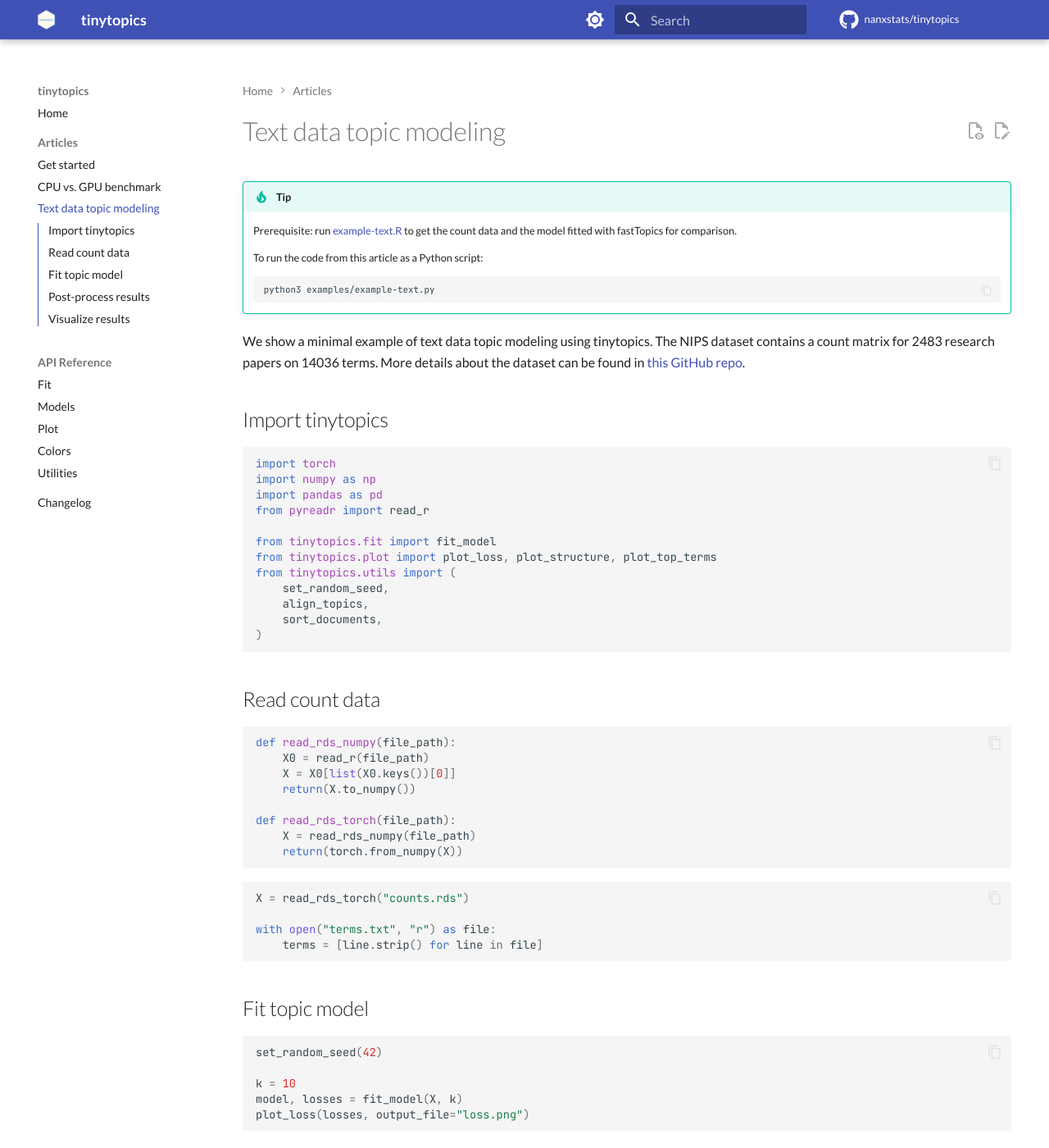
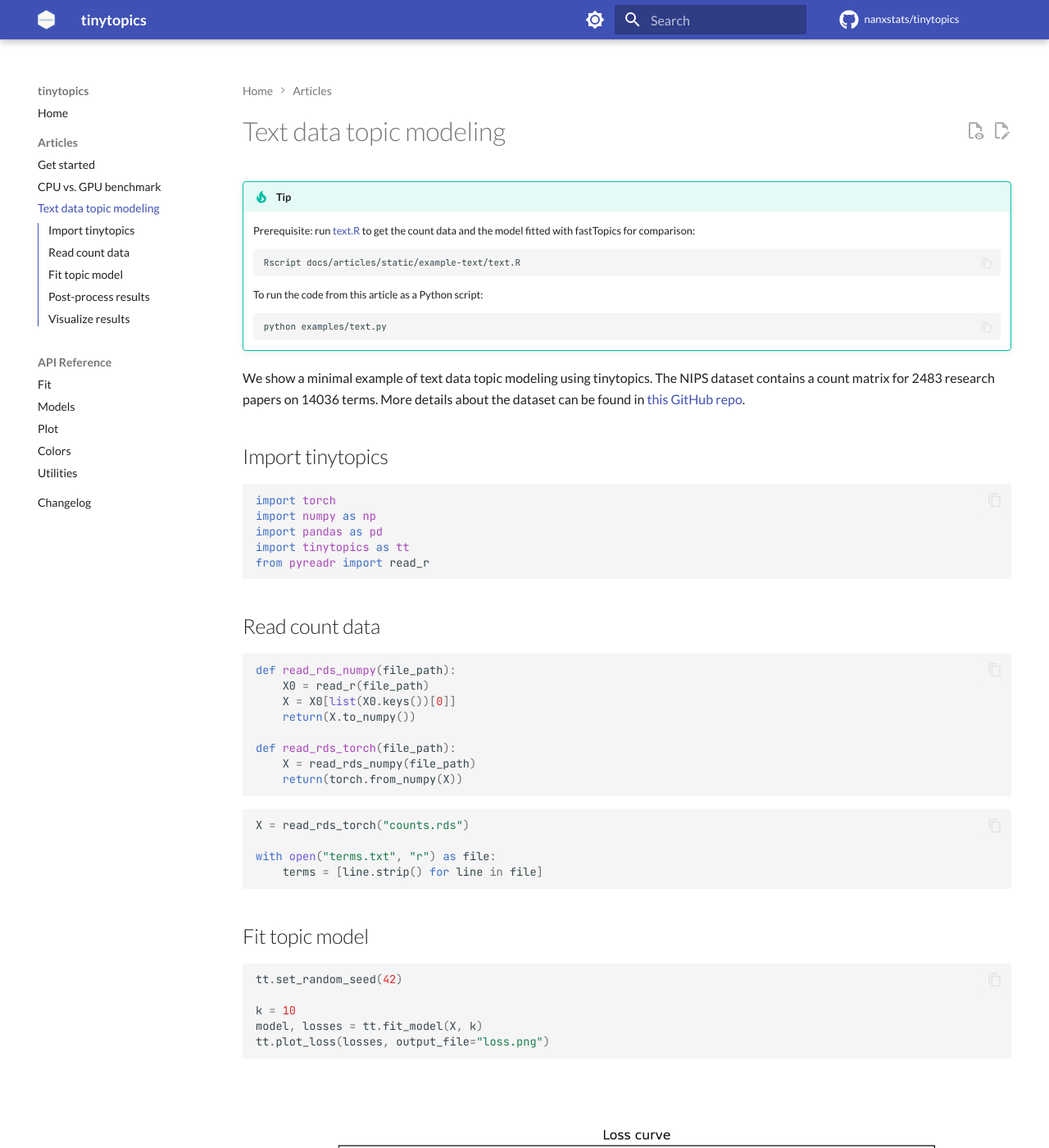
Before and after one commit to nanxstats/tinytopics, an MkDocs documentation site: the page built from docs/articles/text.md, in a window 1280 px wide and 1400 px high. Shown: the whole window at 82% size. Built offline with MkDocs 1.6.1 and Material for MkDocs 9.7.7, drawn with Linux system fonts in a browser that asks for light colours; comment, search, counter and statistics services are not loaded; some of the changed text lies outside the part shown.

Commit message:
Run sync script to mkdocs

````diff
--- a/docs/articles/text.md
+++ b/docs/articles/text.md
@@ -5,13 +5,17 @@
 
 !!! tip
 
-    Prerequisite: run [example-text.R](static/example-text/example-text.R)
-    to get the count data and the model fitted with fastTopics for comparison.
+    Prerequisite: run [text.R](static/example-text/text.R)
+    to get the count data and the model fitted with fastTopics for comparison:
+
+    ```bash
+    Rscript docs/articles/static/example-text/text.R
+    ```
 
     To run the code from this article as a Python script:
 
     ```bash
-    python3 examples/example-text.py
+    python examples/text.py
     ```
 
 We show a minimal example of text data topic modeling using tinytopics.
@@ -25,15 +29,8 @@ repo](https://github.com/stephenslab/fastTopics-experiments).
 import torch
 import numpy as np
 import pandas as pd
+import tinytopics as tt
 from pyreadr import read_r
-
-from tinytopics.fit import fit_model
-from tinytopics.plot import plot_loss, plot_structure, plot_top_terms
-from tinytopics.utils import (
-    set_random_seed,
-    align_topics,
-    sort_documents,
-)
 ```
 
 ## Read count data
@@ -59,11 +56,11 @@ with open("terms.txt", "r") as file:
 ## Fit topic model
 
 ``` python
-set_random_seed(42)
+tt.set_random_seed(42)
 
 k = 10
-model, losses = fit_model(X, k)
-plot_loss(losses, output_file="loss.png")
+model, losses = tt.fit_model(X, k)
+tt.plot_loss(losses, output_file="loss.png")
 ```
 
 ![](images/text/loss.png)
@@ -82,13 +79,13 @@ F_tt = model.get_normalized_F().numpy()
 L_ft = read_rds_numpy("L_fastTopics.rds")
 F_ft = read_rds_numpy("F_fastTopics.rds")
 
-aligned_indices = align_topics(F_ft, F_tt)
+aligned_indices = tt.align_topics(F_ft, F_tt)
 F_aligned_tt = F_tt[aligned_indices]
 L_aligned_tt = L_tt[:, aligned_indices]
 
-sorted_indices_ft = sort_documents(L_ft)
+sorted_indices_ft = tt.sort_documents(L_ft)
 L_sorted_ft = L_ft[sorted_indices_ft]
-sorted_indices_tt = sort_documents(L_aligned_tt)
+sorted_indices_tt = tt.sort_documents(L_aligned_tt)
 L_sorted_tt = L_aligned_tt[sorted_indices_tt]
 ```
 
@@ -97,7 +94,7 @@ L_sorted_tt = L_aligned_tt[sorted_indices_tt]
 Use Structure plot to check the document-topic distributions:
 
 ``` python
-plot_structure(
+tt.plot_structure(
     L_sorted_ft,
     title="fastTopics document-topic distributions (sorted)",
     output_file="L-fastTopics.png",
@@ -107,7 +104,7 @@ plot_structure(
 ![](images/text/L-fastTopics.png)
 
 ``` python
-plot_structure(
+tt.plot_structure(
     L_sorted_tt,
     title="tinytopics document-topic distributions (sorted and aligned)",
     output_file="L-tinytopics.png",
@@ -120,7 +117,7 @@ Plot the probability of top 15 terms in each topic from both models to
 inspect their concordance:
 
 ``` python
-plot_top_terms(
+tt.plot_top_terms(
     F_ft,
     n_top_terms=15,
     term_names = terms,
@@ -132,7 +129,7 @@ plot_top_terms(
 ![](images/text/F-fastTopics.png)
 
 ``` python
-plot_top_terms(
+tt.plot_top_terms(
     F_aligned_tt,
     n_top_terms=15,
     term_names = terms,
````
Also changed, not shown: docs/articles/benchmark.md (+6 -9 lines), docs/articles/get-started.md (+12 -19 lines), docs/index.md (+4 -4 lines), 3 other files.
